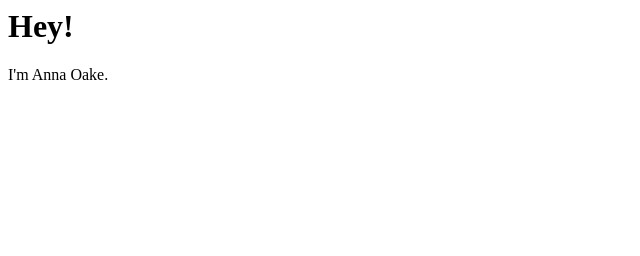
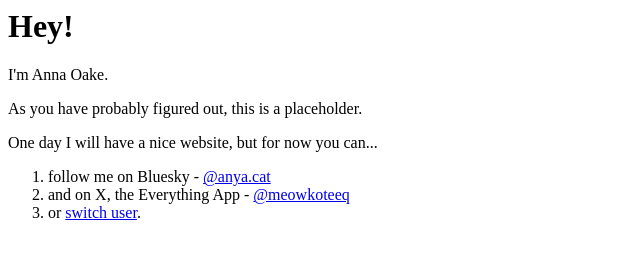
Before and after one commit to anna-oake/anna.oa.ke, a plain HTML site: page index.html in a window 1280 px wide. Shown: the whole page, without its empty margins (0-640 px from the left). Drawn offline with Linux system fonts and the light colour scheme.

Commit message:
add something

```diff
--- a/index.html
+++ b/index.html
@@ -1,9 +1,19 @@
 <html>
+
 <head>
 	<title>Anna Oake</title>
 </head>
+
 <body>
 	<h1>Hey!</h1>
 	<p>I'm Anna Oake.</p>
+	<p>As you have probably figured out, this is a placeholder.</p>
+	<p>One day I will have a nice website, but for now you can...</p>
+	<ol>
+		<li>follow me on Bluesky - <a href="https://anya.cat">@anya.cat</a></li>
+		<li>and on X, the Everything App - <a href="https://twitter.com/meowkoteeq">@meowkoteeq</a></li>
+		<li>or <a href="https://oa.ke">switch user</a>.</li>
+	</ol>
 </body>
+
 </html>
```
Lines whose indentation alone changed are shown as unchanged.
